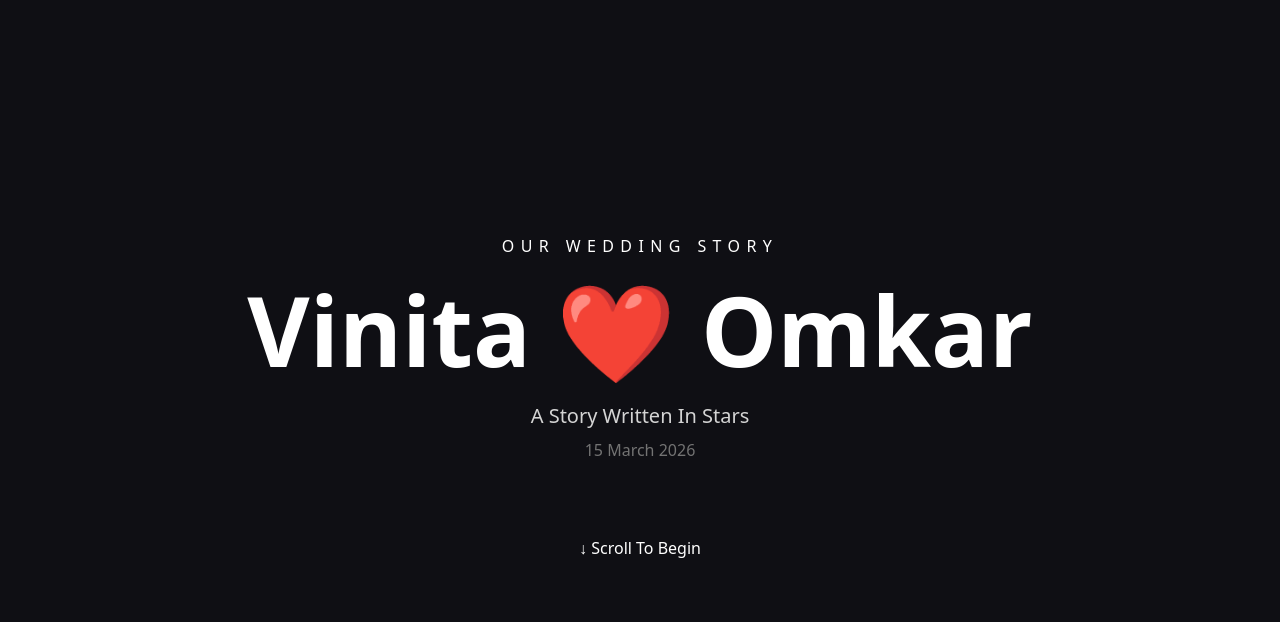
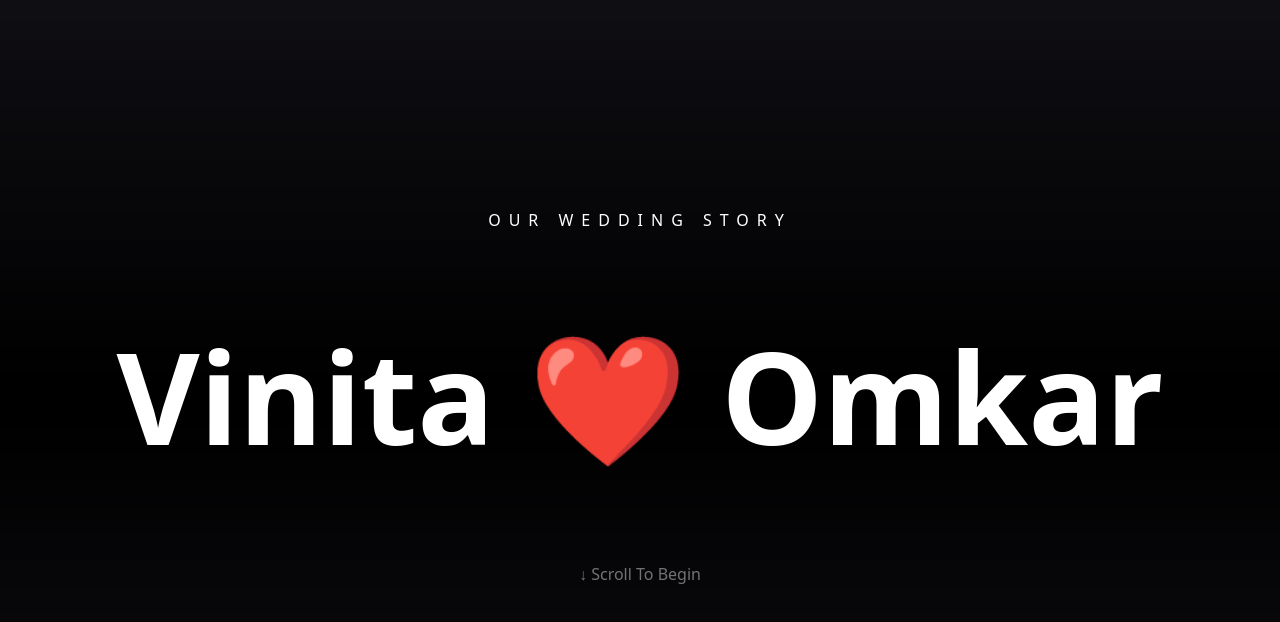
Before and after one commit to karthiksairaj-g/Vinita-Omkar, a Next.js app: page / in a window 1280 px wide. Shown: the top 622 px of the page. Built offline with nearby package versions, Linux system fonts and the light colour scheme.

Commit message:
added sprint 5 phase 1 hero changes

```diff
--- a/app/page.tsx
+++ b/app/page.tsx
@@ -1,23 +1,23 @@
 import Hero from "@/components/ui/Hero";
-import ScrollNarrative from "@/components/storytelling/ScrollNarrative";
-import ScrollProgress from "@/components/storytelling/ScrollProgress";
+//import ScrollNarrative from "@/components/storytelling/ScrollNarrative";
+//import ScrollProgress from "@/components/storytelling/ScrollProgress";
 import ScrollScene from "@/components/storytelling/ScrollScene";
-import PinnedChapter from "@/components/storytelling/PinnedChapter";
+//import PinnedChapter from "@/components/storytelling/PinnedChapter";
 import ChapterTransition from "@/components/storytelling/ChapterTransition";
 import StoryChapter from "@/components/storytelling/StoryChapter";
 
 export default function Home() {
   return (
     <>
-      {/* <ScrollProgress />
-      <Hero />
-      <ScrollNarrative /> */}
+
 
       <ScrollScene>
 
-  <PinnedChapter>
+  {/* <PinnedChapter>
     <Hero />
-  </PinnedChapter>
+  </PinnedChapter> */}
+
+   <Hero />
 
   <ChapterTransition
     title="How It Began"
--- a/components/ui/Hero.tsx
+++ b/components/ui/Hero.tsx
@@ -1,24 +1,170 @@
+"use client";
+
+import { useEffect, useRef } from "react";
+import { gsap } from "@/lib/gsap";
+
 export default function Hero() {
+  const heroRef = useRef<HTMLElement>(null);
+
+  const titleRef = useRef<HTMLHeadingElement>(null);
+  const subtitleRef = useRef<HTMLParagraphElement>(null);
+  const dateRef = useRef<HTMLParagraphElement>(null);
+
+  useEffect(() => {
+    const ctx = gsap.context(() => {
+      // Intro animation
+      const tl = gsap.timeline();
+
+      tl.from(titleRef.current, {
+        opacity: 0,
+        y: 80,
+        duration: 1.4,
+        ease: "power3.out",
+      })
+        .from(
+          subtitleRef.current,
+          {
+            opacity: 0,
+            y: 30,
+            duration: 1,
+          },
+          "-=0.8"
+        )
+        .from(
+          dateRef.current,
+          {
+            opacity: 0,
+            y: 20,
+            duration: 0.8,
+          },
+          "-=0.6"
+        );
+
+      // Scroll animation
+      gsap.timeline({
+        scrollTrigger: {
+          trigger: heroRef.current,
+          start: "top top",
+          end: "+=250%",
+          scrub: 1.5,
+          pin: true,
+          anticipatePin : 1,
+        },
+      })
+        .to(titleRef.current, {
+          scale: 1.08,
+          y: -80,
+          ease : "none",
+        })
+        .to(
+          subtitleRef.current,
+          {
+            opacity: 0,
+            y: -40,
+            ease : "none",
+          },
+          0
+        )
+        .to(
+          dateRef.current,
+          {
+            opacity: 0,
+            y: -20,
+            ease : "none",
+          },
+          0
+        );
+    }, heroRef);
+
+    return () => ctx.revert();
+  }, []);
+
   return (
-    <section className="min-h-screen flex flex-col items-center justify-center text-center px-6">
-      <p className="uppercase tracking-[0.4em] text-champagne">
+    <section
+      ref={heroRef}
+      className="
+        relative
+        min-h-screen
+        overflow-hidden
+        flex
+        items-center
+        justify-center
+      "
+    >
+      {/* Background Gradient */}
+      <div
+        className="
+          absolute
+          inset-0
+          bg-linear-to-b
+          from-midnight
+          via-black
+          to-midnight
+        "
+      />
+
+      {/* Glow Effect */}
+      <div
+        className="
+          absolute
+          w-150
+          h-150
+          rounded-full
+          bg-rosegold/10
+          blur-3xl
+        "
+      />
+
+      {/* Content */}
+      <div className="relative z-10 text-center px-6">
+        <p className="uppercase tracking-[0.5em] text-champagne">
           Our Wedding Story
         </p>
 
-      <h1 className="text-6xl md:text-8xl font-bold mt-6">
+        <h1
+          ref={titleRef}
+          className="
+            text-6xl
+            md:text-8xl
+            lg:text-9xl
+            font-bold
+            mt-6
+          "
+        >
           Vinita ❤️ Omkar
         </h1>
 
-      <p className="mt-6 text-xl text-neutral-300">
+        <p
+          ref={subtitleRef}
+          className="
+            mt-8
+            text-xl
+            md:text-2xl
+            text-neutral-300
+          "
+        >
           A Story Written In Stars
         </p>
 
-      <p className="mt-2 text-neutral-500">
+        <p
+          ref={dateRef}
+          className="
+            mt-4
+            text-champagne
+          "
+        >
           15 March 2026
         </p>
 
-      <div className="mt-20 animate-bounce">
+        <div
+          className="
+            mt-20
+            text-neutral-500
+            animate-bounce
+          "
+        >
           ↓ Scroll To Begin
+        </div>
       </div>
     </section>
   );
```
Lines whose indentation alone changed are shown as unchanged.
